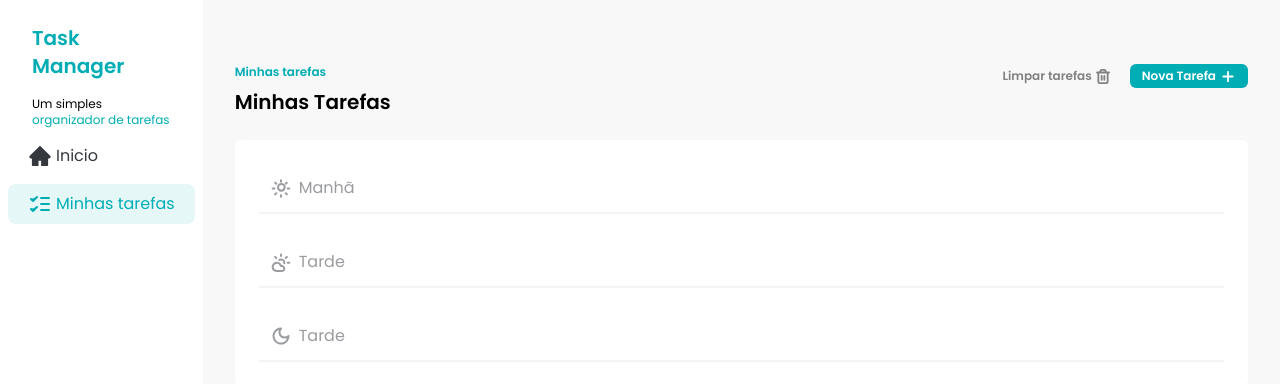
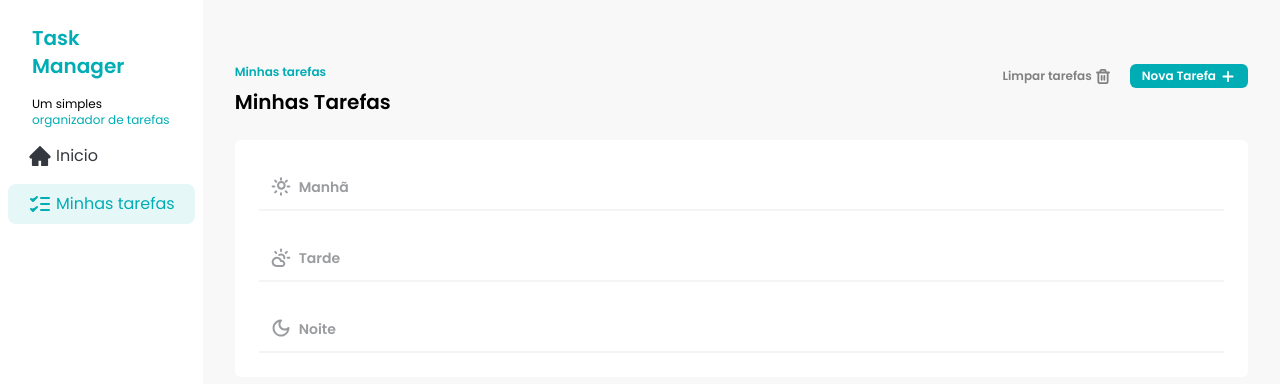
Before and after one commit to Alessandro-Vieira77/fsc-task-manager-, a React (Vite) app: page / in a window 1280 px wide. Shown: the top 384 px of the page. Built offline with nearby package versions, Linux system fonts and the light colour scheme.

Commit message:
refactor: add TaskDay component

```diff
--- a/src/components/TaskDay.jsx
+++ b/src/components/TaskDay.jsx
@@ -1,7 +1,8 @@
-const TaskDay = ({ children }) => {
+const TaskDay = ({ children, title }) => {
   return (
-    <div className="flex w-full items-center gap-2 border-b-2 border-[#f4f4f5] p-3 text-[#9A9C9F]">
+    <div className="flex w-full items-center gap-2 border-b-2 border-[#f4f4f5] p-3 text-sm font-semibold text-[#9A9C9F]">
       {children}
+      <p>{title}</p>
     </div>
   );
 };
--- a/src/components/Tasks.jsx
+++ b/src/components/Tasks.jsx
@@ -31,23 +31,20 @@ const Tasks = () => {
         {/* Tasks */}
         {/* Manhã */}
         <div className="w-full">
-          <TaskDay>
+          <TaskDay title="Manhã">
             <IconSun />
-            <h3>Manhã</h3>
           </TaskDay>
         </div>
         {/* Tarde */}
         <div className="w-full">
-          <TaskDay>
+          <TaskDay title={"Tarde"}>
             <IconClodSun />
-            <h3>Tarde</h3>
           </TaskDay>
         </div>
         {/* Noite */}
         <div className="w-full">
-          <TaskDay>
+          <TaskDay title={"Noite"}>
             <IconMoon />
-            <h3>Tarde</h3>
           </TaskDay>
         </div>
       </div>
```
